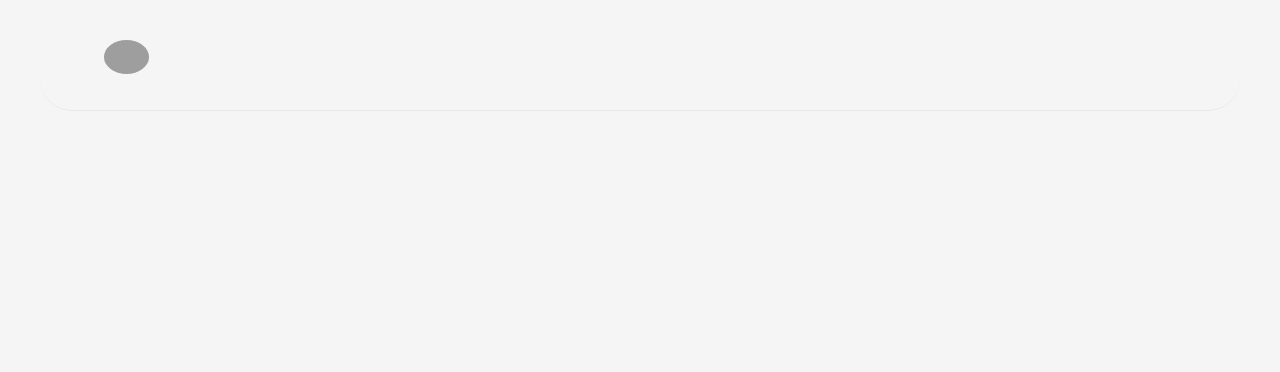
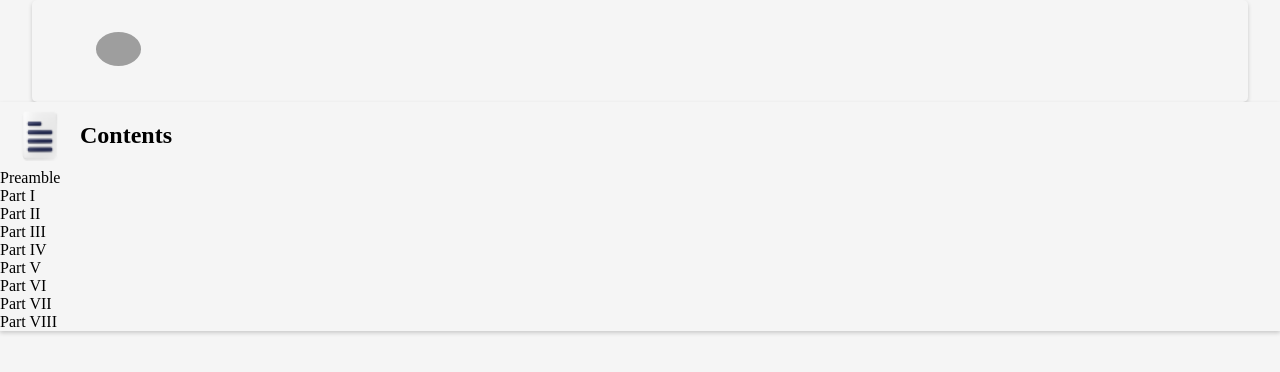
Before and after one commit to ServiceToMankind/OpenCodeLaw, a plain HTML site: page index.html in a window 1280 px wide. Drawn offline with Linux system fonts and the light colour scheme; grey boxes are pictures that could not be loaded.

Commit message:
OpenCN: Add fonts and variables
Signed-off-by: kiranpranay <pranaybannu12@gmail.com>

```diff
--- a/css/style.scss
+++ b/css/style.scss
@@ -1,14 +1,27 @@
+@font-face {
+  font-family: "montserrat";
+  src: url("../fonts/Montserrat.ttf") format("ttf");
+  font-weight: normal;
+  font-style: normal;
+}
+$background-color: #f5f5f5;
+$primary-font: montserrat;
+$box-shadow: 0px 2px 4px 0px rgba(0, 0, 0, 0.18);
+* {
+  margin: 0;
+  padding: 0;
+}
 body {
   background-color: #f5f5f5;
 }
 .nav {
   background-color: #f5f5f5;
-  border-bottom: 1px solid #e7e7e7;
   padding: 10px 0;
   margin-bottom: 20px;
-  border-radius: 2em;
+  border-radius: 5px;
   margin: auto 2em;
   padding: 2em;
+  box-shadow: $box-shadow;
   a {
     color: #000;
     text-decoration: none;
@@ -26,3 +39,20 @@ body {
     }
   }
 }
+main {
+  .vertical-nav {
+    background-color: $background-color;
+    box-shadow: $box-shadow;
+    .nav-content {
+      display: flex;
+      align-items: center;
+      img {
+        width: 5em;
+        height: 4.2em;
+      }
+      h2 {
+        font-family: $primary-font;
+      }
+    }
+  }
+}
--- a/index.html
+++ b/index.html
@@ -17,5 +17,25 @@
         />
       </a>
     </nav>
+    <main>
+      <div class="vertical-nav">
+        <div class="nav-content">
+          <img src="assets/img/nav-content.png" />
+          <h2>Contents</h2>
+        </div>
+        <ul>
+          <li>Preamble</li>
+          <li>Part I</li>
+          <li>Part II</li>
+          <li>Part III</li>
+          <li>Part IV</li>
+          <li>Part V</li>
+          <li>Part VI</li>
+          <li>Part VII</li>
+          <li>Part VIII</li>
+        </ul>
+      </div>
+      <div class="container-main"></div>
+    </main>
   </body>
 </html>
```
Also changed, not shown: assets/fonts/Montserrat.ttf (added), assets/img/nav-content.png (added), css/style.css, 1 other file.
